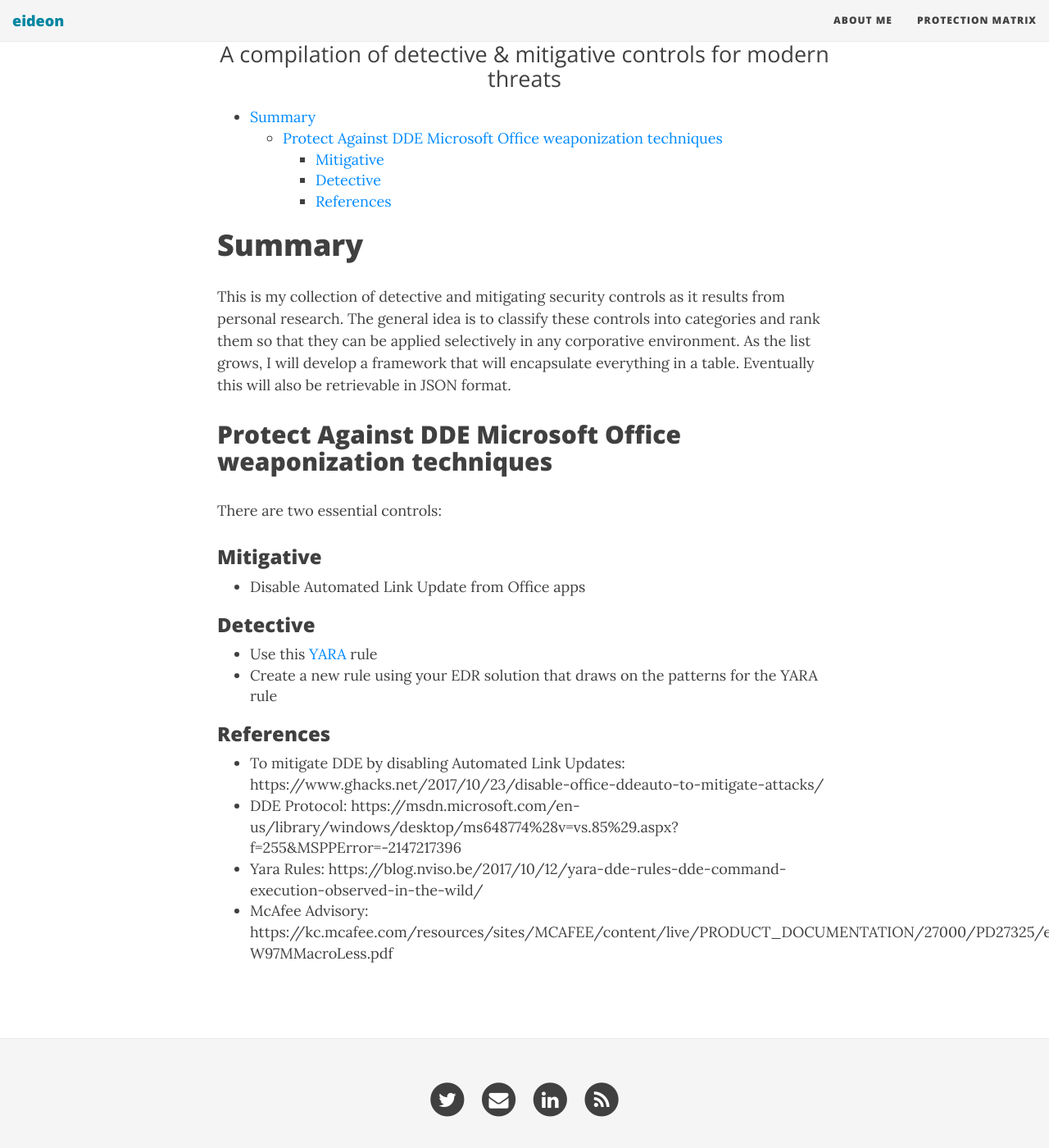
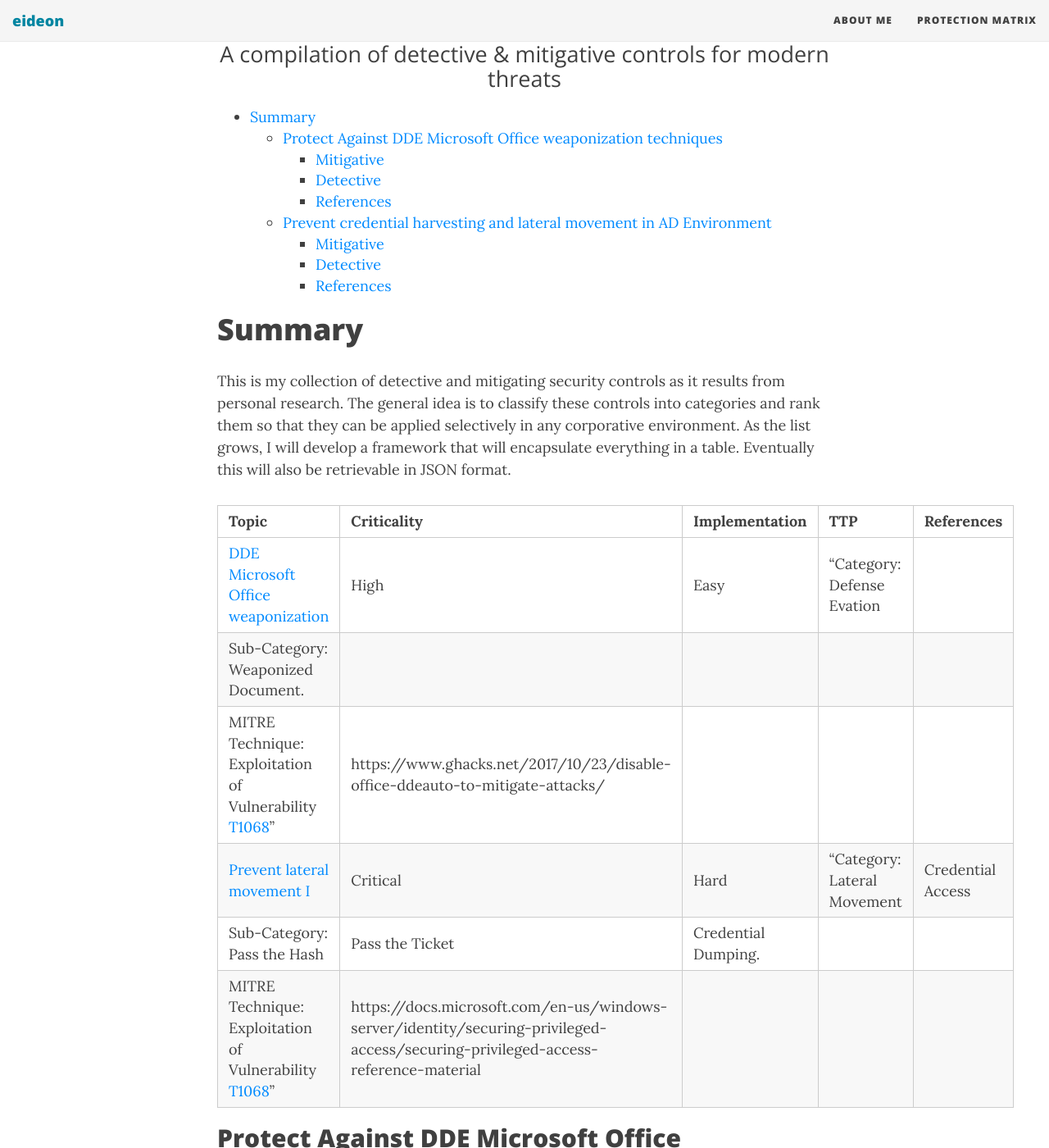
Before and after one commit to darkquasar/darkquasar.github.io, a Jekyll site: the page built from Threat_Protection_Stack.md, in a window 1280 px wide and 1400 px high, scrolled down 289 px. Shown: the whole window at 82% size. Built offline with Jekyll 4.4.1, drawn with Linux system fonts in a browser that asks for light colours; nearby versions of some CDN libraries; comment, search, counter and statistics services are not loaded; some of the changed text lies outside the part shown.

Commit message:
Update Threat_Protection_Stack.md

```diff
--- a/Threat_Protection_Stack.md
+++ b/Threat_Protection_Stack.md
@@ -11,6 +11,17 @@ comments: true
 
 # Summary
 This is my collection of detective and mitigating security controls as it results from personal research. The general idea is to classify these controls into categories and rank them so that they can be applied selectively in any corporative environment. As the list grows, I will develop a framework that will encapsulate everything in a table. Eventually this will also be retrievable in JSON format.
+
+| Topic                                                                                                                                               | Criticality                                                                                                                       | Implementation        | TTP                         | References         |
+|-----------------------------------------------------------------------------------------------------------------------------------------------------|-----------------------------------------------------------------------------------------------------------------------------------|-----------------------|-----------------------------|--------------------|
+| [DDE Microsoft Office weaponization](https://www.eideon.com/Threat_Protection_Stack/#protect-against-dde-microsoft-office-weaponization-techniques) | High                                                                                                                              | Easy                  | "Category: Defense Evation  |                    |
+| Sub-Category: Weaponized Document.                                                                                                                  |                                                                                                                                   |                       |                             |                    |
+| MITRE Technique: Exploitation of Vulnerability [T1068](https://attack.mitre.org/wiki/Technique/T1068)"                                              | https://www.ghacks.net/2017/10/23/disable-office-ddeauto-to-mitigate-attacks/                                                     |                       |                             |                    |
+| [Prevent lateral movement I](https://www.eideon.com/Threat_Protection_Stack/#prevent_credential_harvesting_and_lateral_movement_in_AD_Environment)  | Critical                                                                                                                          | Hard                  | "Category: Lateral Movement |  Credential Access |
+| Sub-Category: Pass the Hash                                                                                                                         |  Pass the Ticket                                                                                                                  |  Credential Dumping.  |                             |                    |
+| MITRE Technique: Exploitation of Vulnerability [T1068](https://attack.mitre.org/wiki/Technique/T1068)"                                              | https://docs.microsoft.com/en-us/windows-server/identity/securing-privileged-access/securing-privileged-access-reference-material |                       |                             |                    |
+
+
 
 ## Protect Against DDE Microsoft Office weaponization techniques
 There are two essential controls:
@@ -27,3 +38,15 @@ There are two essential controls:
 * DDE Protocol: https://msdn.microsoft.com/en-us/library/windows/desktop/ms648774%28v=vs.85%29.aspx?f=255&MSPPError=-2147217396
 * Yara Rules: https://blog.nviso.be/2017/10/12/yara-dde-rules-dde-command-execution-observed-in-the-wild/
 * McAfee Advisory: https://kc.mcafee.com/resources/sites/MCAFEE/content/live/PRODUCT_DOCUMENTATION/27000/PD27325/en_US/McAfee_Labs_Threat_Advisory-W97MMacroLess.pdf
+
+## Prevent credential harvesting and lateral movement in AD Environment
+Security Controls: Mitigative, Detective.
+
+### Mitigative
+* Apply Active Directory administrative tier model
+
+### Detective
+* WIP
+
+### References
+* Great article by Microsoft: https://docs.microsoft.com/en-us/windows-server/identity/securing-privileged-access/securing-privileged-access-reference-material
```
